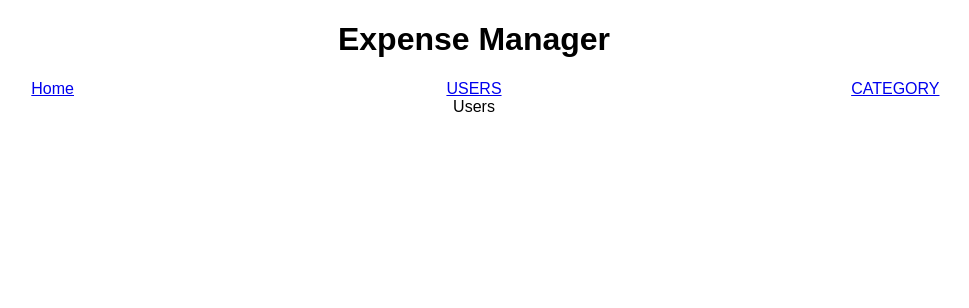
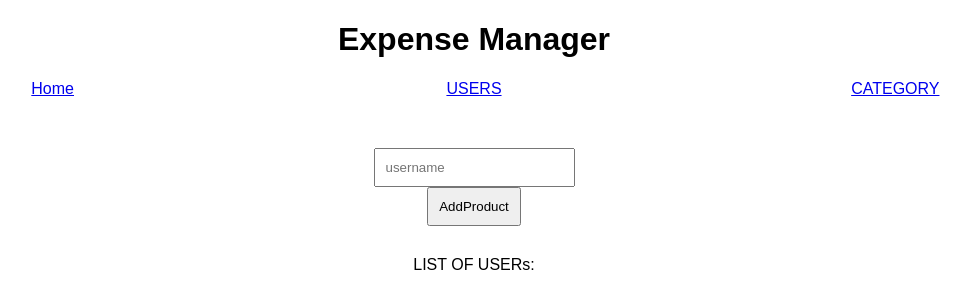
Before and after one commit to AshokJammu/payment_management_system, a React (Create React App) app in the folder payment_management/: page /users in a window 1280 px wide. Shown: the top 308 px of the page, without its empty margins (166-1135 px from the left). Built offline with nearby package versions, Linux system fonts and the light colour scheme.

Commit message:
adding user list and category list

```diff
--- a/payment_management/src/Routes/Category.jsx
+++ b/payment_management/src/Routes/Category.jsx
@@ -1,5 +1,53 @@
 import React from "react";
+import { connect } from "react-redux";
+import { addCategory } from "../redux/action";
+import { v4 as uuidv4 } from "uuid";
+export class Category extends React.Component {
+  constructor(props) {
+    super(props);
+    this.state = {
+      categoryName: ""
+    };
+  }
+  render() {
+    const { categoryName } = this;
+    const { addCategory, category } = this.props;
+    // console.log(this.state.category, "state");
+    return (
+      <div style={{ padding: 50 }}>
+        <input
+          style={{ padding: 10 }}
+          type="text"
+          value={categoryName}
+          name={categoryName}
+          placeholder="categoryName"
+          onChange={e => this.setState({ categoryName: e.target.value })}
+        />
 
-export const Category = () => {
-  return <div>Category</div>;
-};
+        <br />
+        <button style={{ padding: 10 }} onClick={() => addCategory(this.state)}>
+          AddProduct
+        </button>
+
+        <div style={{ marginTop: 30 }}>
+          {category?.map(item => (
+            <div key={uuidv4()}>
+              {item.categoryName}
+              {console.log(item.categoryName)}
+            </div>
+          ))}
+        </div>
+      </div>
+    );
+  }
+}
+const mapStateToProps = state => ({
+  category: state.category
+});
+const mapDispatchToProps = dispatch => ({
+  addCategory: payload => dispatch(addCategory(payload))
+});
+export default connect(
+  mapStateToProps,
+  mapDispatchToProps
+)(Category);
--- a/payment_management/src/Routes/Routes.jsx
+++ b/payment_management/src/Routes/Routes.jsx
@@ -2,8 +2,8 @@ import React, { Component } from "react";
 
 import { Route } from "react-router-dom";
 import { Home } from "./Home";
-import { Users } from "./Users";
-import { Category } from "./Category";
+import Users from "./Users";
+import Category from "./Category";
 export default class Routes extends Component {
   render() {
     return (
--- a/payment_management/src/Routes/Users.jsx
+++ b/payment_management/src/Routes/Users.jsx
@@ -1,6 +1,50 @@
 import React from "react";
+import { connect } from "react-redux";
+import { addUser } from "../redux/action";
+import { v4 as uuidv4 } from "uuid";
+export class Users extends React.Component {
+  constructor(props) {
+    super(props);
+    this.state = {
+      userName: ""
+    };
+  }
+  render() {
+    const { userName } = this;
+    const { addUser, users } = this.props;
+    // console.log(this.state.userName);
+    return (
+      <div style={{ padding: 50 }}>
+        <input
+          style={{ padding: 10 }}
+          type="text"
+          value={userName}
+          name={userName}
+          placeholder="username"
+          onChange={e => this.setState({ userName: e.target.value })}
+        />
 
-export const Users = () => {
-  console.log("user");
-  return <div> Users</div>;
-};
+        <br />
+        <button style={{ padding: 10 }} onClick={() => addUser(this.state)}>
+          AddProduct
+        </button>
+
+        <div style={{ marginTop: 30 }}>
+          LIST OF USERs:
+          {users &&
+            users.map(item => <div key={uuidv4()}>{item.userName}</div>)}
+        </div>
+      </div>
+    );
+  }
+}
+const mapStateToProps = state => ({
+  users: state.users
+});
+const mapDispatchToProps = dispatch => ({
+  addUser: payload => dispatch(addUser(payload))
+});
+export default connect(
+  mapStateToProps,
+  mapDispatchToProps
+)(Users);
--- a/payment_management/src/redux/reducer.js
+++ b/payment_management/src/redux/reducer.js
@@ -1,12 +1,12 @@
 import { ADD_USER, ADD_CATEGORY } from "./actionType";
 
 const initState = {
-  users: ["ashok", "kiran"],
-  category: ["food", "room"]
+  users: [],
+  category: []
 };
 
 const reducer = (state = initState, { type, payload }) => {
-  console.log(state);
+  console.log(state, "use");
   switch (type) {
     case ADD_USER:
       return {
```
